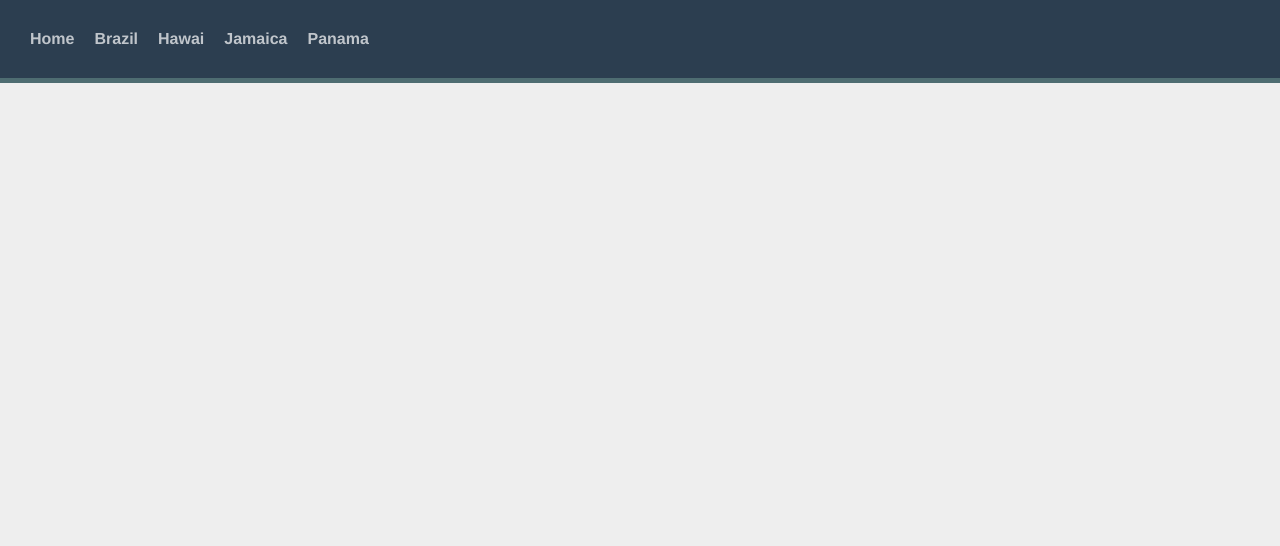
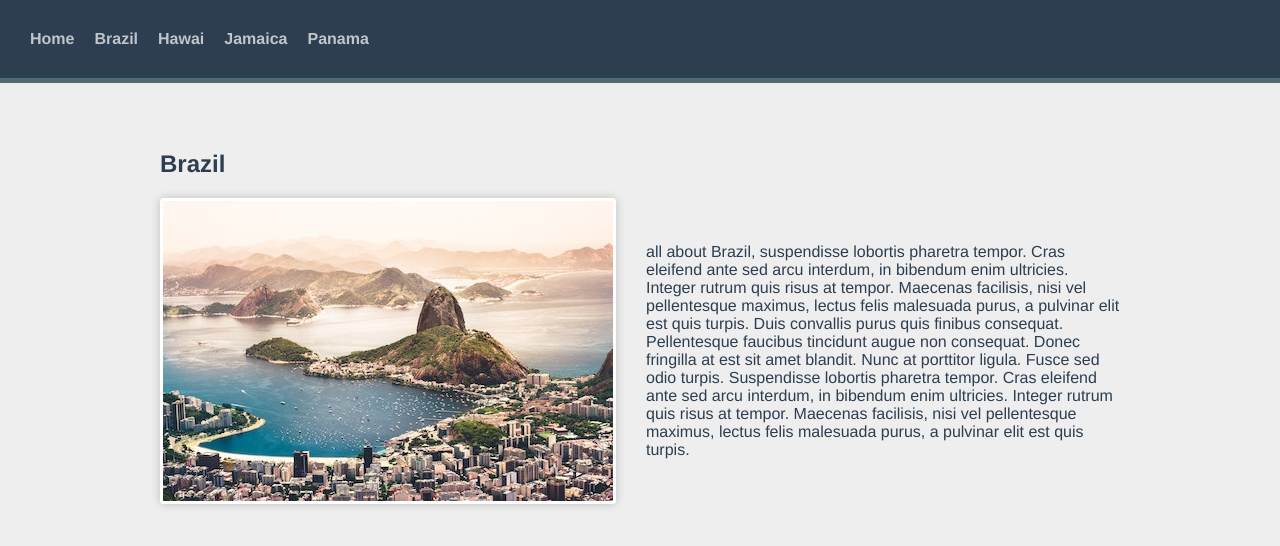
Before and after one commit to Azzedine-zemmari/LearnVueRouting, a Vue app: page /destination/1 in a window 1280 px wide. Shown: the top 546 px of the page. Built offline with nearby package versions, Linux system fonts and the light colour scheme.

Commit message:
add the destinationShow that display the data that have the id in the route

```diff
--- a/src/router/index.js
+++ b/src/router/index.js
@@ -32,6 +32,10 @@ const routes = [
     name: 'panama',
     component: ()=>import(/*webpackChunkName:'Panama'*/'@/views/Panama.vue')
   },
+  {
+    path:'/destination/:id',
+    component:()=>import('@/views/DestinationShow.vue')
+  }
 ]
 
 const router = createRouter({
--- /dev/null
+++ b/src/views/DestinationShow.vue
@@ -0,0 +1,23 @@
+<template>
+    <section class="destination">
+      <h1>{{ destination.name }}</h1>
+      <div class="destination-details">
+        <img :src="`/images/${destination.image}`" :alt="destination.name">
+        <p>{{ destination.description }}</p>
+      </div>
+    </section>
+  </template>
+
+<script setup>
+import { useRoute } from 'vue-router';
+import sourceData from '@/data.json';
+
+// Get the current route
+const route = useRoute();
+
+// Access the id parameter from the route params and convert it to an integer
+const destinationId = parseInt(route.params.id);
+
+// Find the destination with the matching ID
+const destination = sourceData.destinations.find(dest => dest.id === destinationId);
+</script>
```
